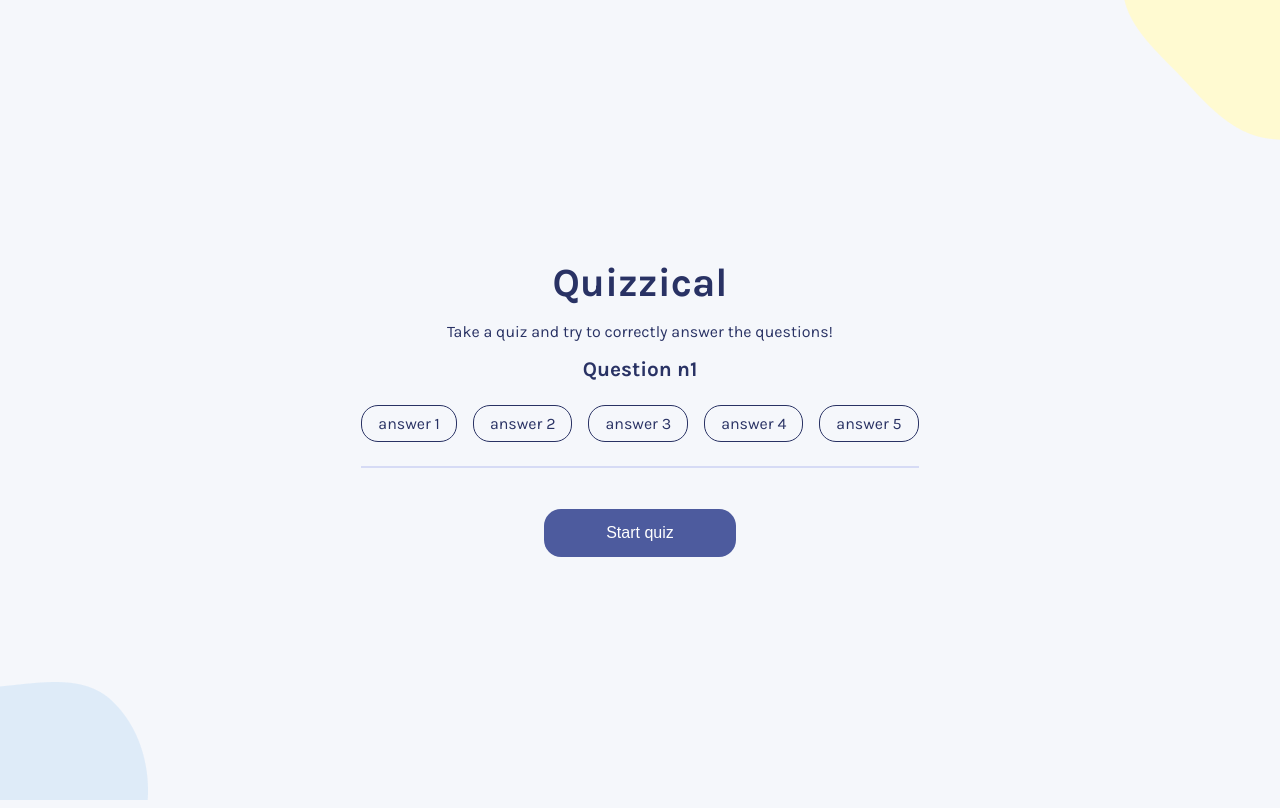
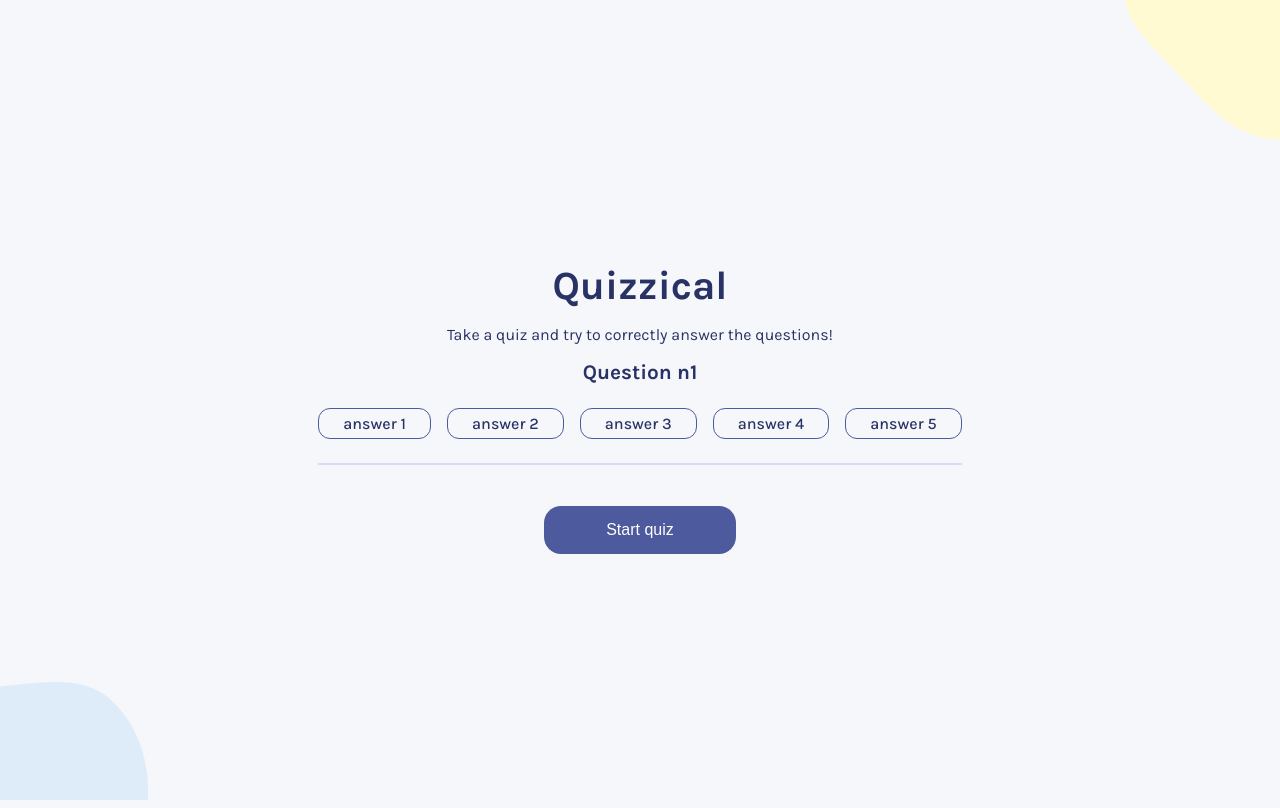
Before and after one commit to michaelrn2288/quizzical, a React (Vite) app: page / in a window 1280 px wide. Built offline with nearby package versions, Linux system fonts and the light colour scheme.

Commit message:
improve answer style

```diff
--- a/src/Components/Question.css
+++ b/src/Components/Question.css
@@ -20,7 +20,8 @@
 }
 
 .answer {
-    border: 1px solid var(--blue-dark);
-    border-radius: 17px;
-    padding: 0.5rem 1rem;
+    border: 1px solid var(--blue-medium);
+    border-radius: 12px;
+    padding: 0.3rem 1.5rem;
+    font-weight: 500;
 }
```
